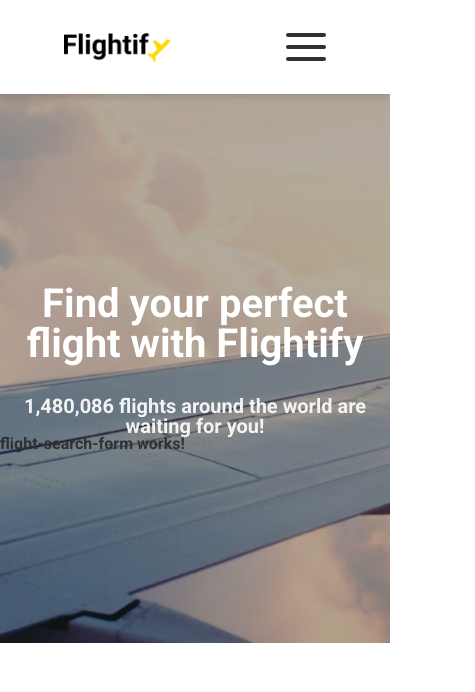
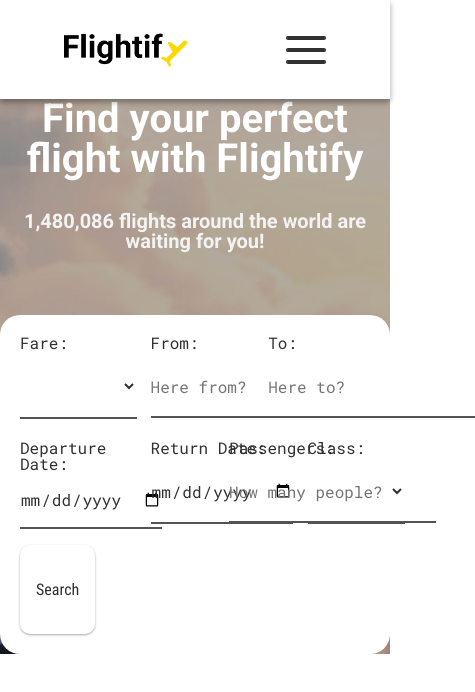
Before and after one commit to TommoParra/airlineFront, an Angular app: page /home in a window 390 px wide. Shown: the top 692 px of the page, 475 px wide, since content can reach past the window. Built offline with nearby package versions, Linux system fonts and the light colour scheme.

Commit message:
Flight search form basic layout (not responsive)

```diff
--- a/src/app/components/flight-search-form/flight-search-form.component.css
+++ b/src/app/components/flight-search-form/flight-search-form.component.css
@@ -0,0 +1,18 @@
+.flight_search_form {
+    grid-template-columns: repeat(8, 1fr);
+    grid-template-rows: repeat(3, 1fr);
+    grid-gap: 1rem;
+}
+
+.flight_search_form .form_field {
+    grid-column: span 2;
+}
+
+.flight_search_form .form_field:nth-child(1) {
+    grid-column: span 2;
+}
+
+.flight_search_form .form_field:nth-child(2),
+.flight_search_form .form_field:nth-child(3) {
+    grid-column: span 3;
+}
--- a/src/app/components/flight-search-form/flight-search-form.component.html
+++ b/src/app/components/flight-search-form/flight-search-form.component.html
@@ -1 +1,51 @@
-<p>flight-search-form works!</p>
+<form class="form flight_search_form" [formGroup]="flightSearchForm" (ngSubmit)="onSubmit()">
+    <div class="form_field">
+        <label for="fare">Fare:</label>
+        <select formControlName="fare">
+            <option value="one way">One Way</option>
+            <option value="round trip">Round Trip</option>
+        </select>
+        <div class="form_field_underline"></div>
+    </div>
+
+    <div class="form_field">
+        <label for="from">From:</label>
+        <input type="text" formControlName="from" placeholder="Here from?">
+        <div class="form_field_underline"></div>
+    </div>
+
+    <div class="form_field">
+        <label for="to">To:</label>
+        <input type="text" formControlName="to" placeholder="Here to?">
+        <div class="form_field_underline"></div>
+    </div>
+
+    <div class="form_field">
+        <label for="departDate">Departure Date:</label>
+        <input type="date" formControlName="departDate" placeholder="Select departure date">
+        <div class="form_field_underline"></div>
+    </div>
+
+    <div class="form_field">
+        <label for="returnDate">Return Date:</label>
+        <input type="date" formControlName="returnDate" placeholder="Select return date (optional)">
+        <div class="form_field_underline"></div>
+    </div>
+
+    <div class="form_field">
+        <label for="passengers">Passengers:</label>
+        <input type="number" formControlName="passengers" placeholder="How many people?">
+        <div class="form_field_underline"></div>
+    </div>
+
+    <div class="form_field">
+        <label for="class">Class:</label>
+        <select formControlName="class" [value]="'Economy'">
+            <option value="Economy">Economy</option>
+            <option value="Business">Business</option>
+        </select>
+        <div class="form_field_underline"></div>
+    </div>
+
+    <button class="btn btn_light" type="submit">Search</button>
+</form>
--- a/src/app/components/flight-search-form/flight-search-form.component.ts
+++ b/src/app/components/flight-search-form/flight-search-form.component.ts
@@ -1,10 +1,34 @@
-import { Component } from '@angular/core';
-
+import { Component, OnInit } from '@angular/core';
+import { FormControl, FormGroup } from '@angular/forms';
 @Component({
   selector: 'app-flight-search-form',
   templateUrl: './flight-search-form.component.html',
   styleUrls: ['./flight-search-form.component.css']
 })
-export class FlightSearchFormComponent {
+export class FlightSearchFormComponent implements OnInit {
+
+  flightSearchForm: FormGroup;
+
+  constructor() {
+    this.flightSearchForm = new FormGroup({
+      fare: new FormControl(),
+      from: new FormControl(),
+      to: new FormControl(),
+      departDate: new FormControl(),
+      returnDate: new FormControl(),
+      passengers: new FormControl(),
+      class: new FormControl(),
+    }
+    )
+  }
+
+
+  ngOnInit(): void {
+  }
+
+  onSubmit() {
+    console.log(this.flightSearchForm.value);
+  }
+
 
 }
--- a/src/app/components/header/header.component.css
+++ b/src/app/components/header/header.component.css
@@ -45,8 +45,8 @@ header {
     grid-template-columns: min-content 1fr;
     grid-gap: 2rem;
     background-color: white;
-    box-shadow: 0px 1px 10px 0px rgba(0, 0, 0, 0.20);
-    padding: 35px var(--contentPadding);
+    box-shadow: var(--DP4);
+    padding: 45px var(--contentPadding);
 }
 
 .header_nav_container {
@@ -60,7 +60,7 @@ header>* {
 }
 
 header .logo_container {
-    height: 30px;
+    height: 35px;
 }
 
 header .logo_container img {
@@ -90,15 +90,19 @@ header .logo_container img {
     background-color: var(--primaryYellow);
 }
 
+
+/* Mobile header */
+
+
+header .hamb_menu {
+    margin: auto 0 auto auto;
+}
+
 .hamb_menu {
     cursor: pointer;
     display: var(--onlyMobileGrid);
     width: max-content;
     gap: .5rem;
-}
-
-header .hamb_menu {
-    margin: auto 0 auto auto;
 }
 
 .hamb_menu_line {
@@ -109,10 +113,8 @@ header .hamb_menu {
     transition: 0.25s;
 }
 
-/* Mobile header behaviour*/
-
 header.active .header_nav_container {
-    height: 140px;
+    height: 170px;
 }
 
 header.active .hamb_menu .hamb_menu_line:nth-child(1) {
--- a/src/app/components/hero/hero.component.css
+++ b/src/app/components/hero/hero.component.css
@@ -12,6 +12,8 @@
 }
 
 .hero_content {
+    display: grid;
+    grid-gap: 2rem;
     margin: auto;
     gap: 4rem;
 }
--- a/src/app/components/hero/hero.component.html
+++ b/src/app/components/hero/hero.component.html
@@ -6,7 +6,7 @@
             <h2 class="hero_subtitle">1,480,086 flights around the world are waiting for you!</h2>
         </header>
 
-        <app-flight-search-form *ngIf="isHomePage"></app-flight-search-form>
+        <app-flight-search-form></app-flight-search-form>
 
     </div>
 
--- a/src/app/components/hero/hero.component.ts
+++ b/src/app/components/hero/hero.component.ts
@@ -6,8 +6,6 @@ import { Component } from '@angular/core';
   styleUrls: ['./hero.component.css']
 })
 export class HeroComponent {
-
-  isHomePage: boolean = true;
   backgroundImageUrl: string = '/assets/images/default-background.jpg';
 
 }
--- a/src/app/pages/flight-list/flight-list.component.html
+++ b/src/app/pages/flight-list/flight-list.component.html
@@ -1 +1 @@
-<p>flight-list works!</p>
+<app-hero></app-hero>
--- a/src/app/pages/home/home.component.ts
+++ b/src/app/pages/home/home.component.ts
@@ -6,6 +6,6 @@ import { Component } from '@angular/core';
   styleUrls: ['./home.component.css']
 })
 export class HomeComponent {
-
+  isHomePage: boolean = false;
 
 }
--- a/src/styles.css
+++ b/src/styles.css
@@ -19,6 +19,17 @@
     --lightGrey: #F3F3F3;
     --primaryYellow: #FFD800;
 
+    /* shadow depths */
+    --DP2: 0 1px 3px rgba(0, 0, 0, 0.12), 0 1px 2px rgba(0, 0, 0, 0.24);
+    ;
+    --DP4: 0 3px 6px rgba(0, 0, 0, 0.16), 0 3px 6px rgba(0, 0, 0, 0.23);
+    ;
+    --DP6: 0 10px 20px rgba(0, 0, 0, 0.19), 0 6px 6px rgba(0, 0, 0, 0.23);
+    ;
+    --DP8: 0 14px 28px rgba(0, 0, 0, 0.25), 0 10px 10px rgba(0, 0, 0, 0.22);
+    ;
+    --DP10: 0 19px 38px rgba(0, 0, 0, 0.30), 0 15px 12px rgba(0, 0, 0, 0.22);
+    ;
 
 }
 
@@ -63,8 +74,81 @@
     color: var(--almostBlack);
     text-align: center;
     font-family: Roboto;
-    font-size: 1rem;
+    font-size: 1.25rem;
     font-style: normal;
     font-weight: 400;
     line-height: normal;
 }
+
+
+/* Forms */
+.flight_search_form {
+    display: grid;
+    border-radius: 20px;
+    background-color: white;
+    padding: 20px;
+}
+
+.form_field {
+    display: grid;
+    grid-row-gap: 1rem;
+
+}
+
+.form_field input:focus-visible {
+    outline: none;
+}
+
+.form_field>* {
+    font-family: 'Roboto Mono', monospace;
+    font-size: 1rem;
+    font-weight: 400;
+    border: none;
+    color: var(--almostBlack);
+    background-color: transparent;
+}
+
+.form_field_underline {
+    width: 100%;
+    height: 2px;
+    background-color: var(--darkGrey);
+}
+
+select {}
+
+option {
+    background-color: white;
+    border: 0;
+}
+
+
+/* Buttons */
+.btn {
+    cursor: pointer;
+    padding: 1rem;
+    border: none;
+    border-radius: 0.625rem;
+    font-family: 'Roboto Condensed', sans-serif;
+    font-size: 1rem;
+    text-align: center;
+    transition: .25s;
+    box-shadow: var(--DP2);
+}
+
+.btn_dark {
+    background-color: var(--almostBlack);
+    color: white;
+}
+
+.btn_dark:hover {
+    background-color: var(--darkGrey);
+}
+
+.btn_light {
+    background-color: white;
+    color: var(--almostBlack);
+}
+
+.btn_light:hover {
+    background-color: var(--lightGrey);
+}
```
